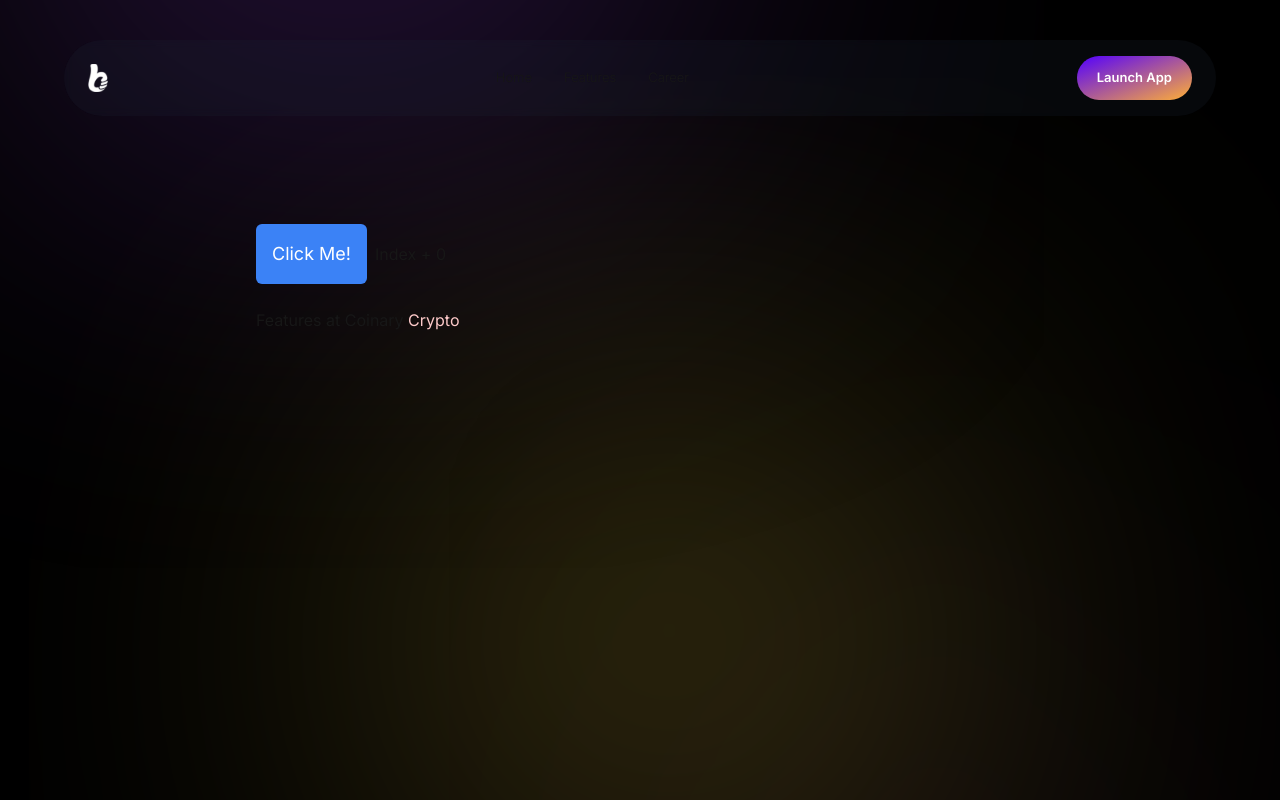
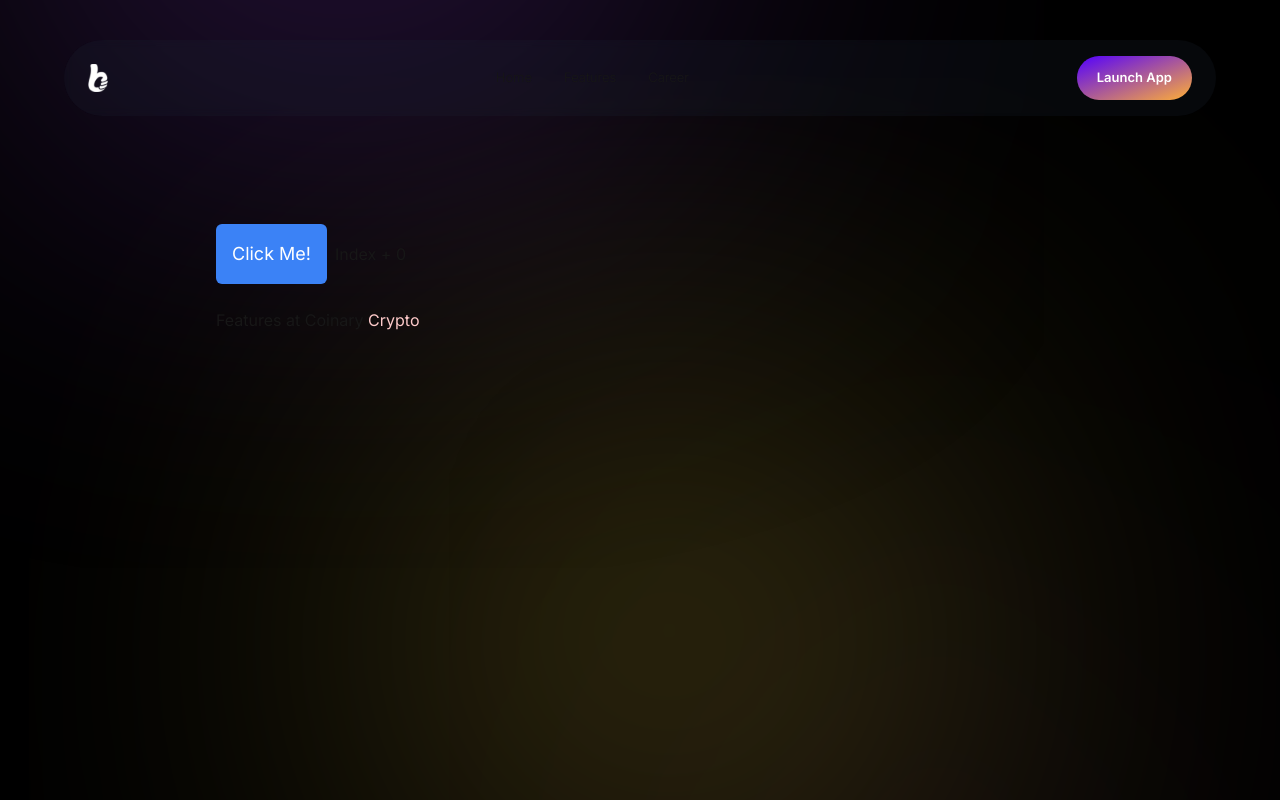
Before and after one commit to Blessed-Samuel/launchapp-crypto, a Next.js app: page /features in a window 1280 px wide. Built offline with nearby package versions, Linux system fonts and the light colour scheme.

Commit message:
Modified the home page and other pages.

```diff
--- a/app/layout.tsx
+++ b/app/layout.tsx
@@ -7,7 +7,7 @@ const inter = Inter({ subsets: ["latin"] });
 
 export default function RootLayout({
   children,
-}: Readonly <{
+}: Readonly<{
   children: React.ReactNode;
 }>) {
   return (
--- a/components/Card.tsx
+++ b/components/Card.tsx
@@ -25,7 +25,7 @@ const Card: React.FC<CardProps> = ({
                 <h5 className="text-3xl text-white font-black">{content}</h5>
             </div>
 
-            <div className="absolute -top-6 -right-6 backdrop-blur-3xl">
+            <div className="absolute rounded-full -top-6 -right-6 backdrop-blur-3xl">
                 <Image
                     src={icon}
                     alt={icon}
--- a/components/Container.tsx
+++ b/components/Container.tsx
@@ -9,7 +9,7 @@ interface ContainerProps {
 const Container: React.FC<ContainerProps> = ({ children }) => {
     return (
         <>
-            <div className="max-w-screen-md mx-auto">
+            <div className="max-w-4xl mx-auto sm:px-6 lg:px-6">
                 {children}
             </div>
         </>
--- a/components/Earn.tsx
+++ b/components/Earn.tsx
@@ -1,7 +1,6 @@
 import React from "react";
 import Button from "./Button";
 import Card from "./Card";
-import Image from "next/image";
 
 const Earn: React.FC<{}> = () => {
     return (
@@ -9,7 +8,7 @@ const Earn: React.FC<{}> = () => {
             <div className="flex flex-col items-center justify-center text-center mt-6">
                 <div className="mb-16">
                     <h1 className="text-5xl font-extrabold bg-clip-text mb-6 text-gray-300">Earn To Move</h1>
-                    <p className="font-extralight">Ready to energize your life and turn it into earnings? With Move to Earn, your steps hold real value. Simply walk, run, or exercise to earn. Each step matters.</p>
+                    <p className="font-thin">Ready to energize your life and turn it into earnings? With Move to Earn, your steps hold real value. Simply walk, run, or exercise to earn. Each step matters.</p>
                 </div>
 
                 <div className="flex space-x-12 mb-32">
--- a/components/Navbar.tsx
+++ b/components/Navbar.tsx
@@ -13,7 +13,7 @@ const Navbar: React.FC = () => {
     }
 
     return (
-        <div className="h-[120px] mt-10 rounded-lg z-50 px-4 md:px-16"> {/* Responsive padding */}
+        <nav className="h-[120px] mt-10 rounded-lg z-50 px-4 md:px-16"> {/* Responsive padding */}
             <div className="p-4 px-6 rounded-full bg-slate-800 bg-opacity-20 backdrop-blur-sm flex flex-row items-center justify-between max-w-[95%] md:max-w-full m-auto">
                 <Link href="/" title="Launchapp Logo" className="h-auto w-auto flex flex-row items-center">
                     <Image
@@ -65,7 +65,7 @@ const Navbar: React.FC = () => {
                     </div>
                 </div>
             )}
-        </div>
+        </nav>
     );
 };
 
```
